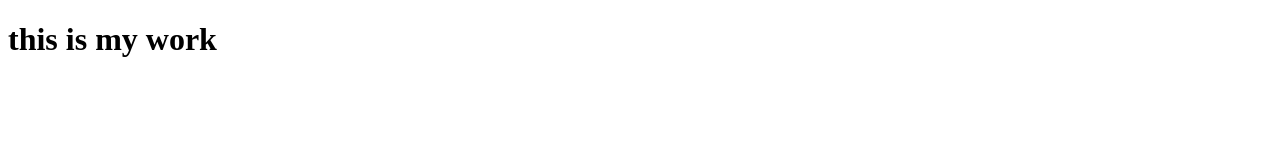
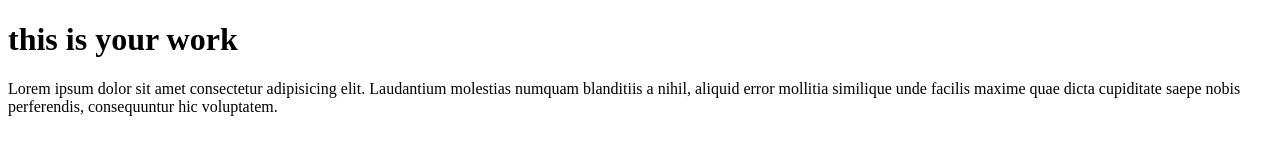
Before and after one commit to Waqas-data/Person-file, a plain HTML site: page index.html in a window 1280 px wide. Drawn offline with Linux system fonts and the light colour scheme.

Commit message:
your work

```diff
--- a/index.html
+++ b/index.html
@@ -7,6 +7,7 @@
     <title>Document</title>
 </head>
 <body>
-    <h1>this is my work</h1>
+    <h1>this is your work</h1>
+    <p>Lorem ipsum dolor sit amet consectetur adipisicing elit. Laudantium molestias numquam blanditiis a nihil, aliquid error mollitia similique unde facilis maxime quae dicta cupiditate saepe nobis perferendis, consequuntur hic voluptatem.</p>
 </body>
 </html>
```
